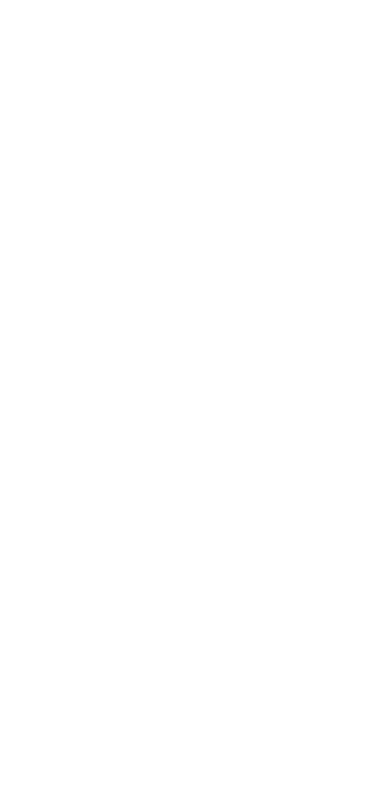
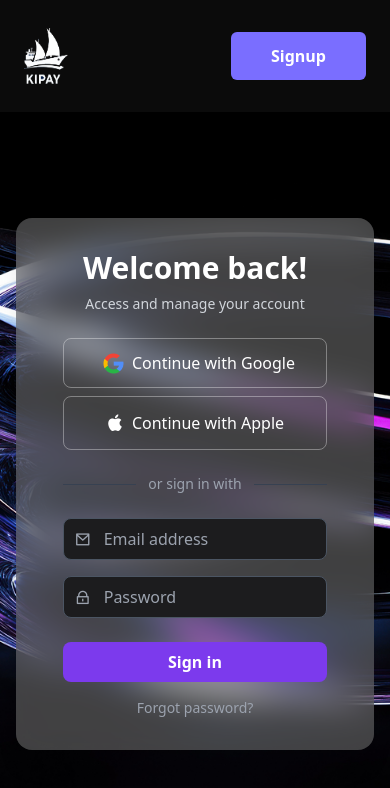
Before and after one commit to MUHAMMAD-HASNAIN-ALI-SHAH/Kipay-Freelancing, a React (Vite) app: page /signin in a window 390 px wide. Before the commit this address had no page. Shown: the top 788 px of the page. Built offline with nearby package versions, Linux system fonts and the light colour scheme.

Commit message:
Signin completed with responsiveness

```diff
--- a/src/App.tsx
+++ b/src/App.tsx
@@ -1,13 +1,13 @@
 import { Route, Routes } from "react-router-dom";
 import HomePage from "./pages/HomePage";
-import Authentication from "./pages/Authentication";
+import SigninPage from "./pages/SigninPage";
 
 function App() {
   return (
     <div className="w-full">
       <Routes>
         <Route path="/" element={<HomePage />} />
-        <Route path="/authentication" element={<Authentication />} />
+        <Route path="/signin" element={<SigninPage />} />
       </Routes>
     </div>
   );
--- /dev/null
+++ b/src/components/Authentication/Navbar.tsx
@@ -0,0 +1,18 @@
+const Navbar = () => {
+  return (
+    <div className="w-full flex justify-center items-center px-6 bg-[#0B0B0B] min-h-[100px] md:min-h-[138px]">
+      <div className="flex justify-between items-center w-full max-w-7xl lg:px-14 py-7">
+        <img
+          src="./Authentication/logo.png"
+          className="max-w-11 2xl:max-w-16 min-h-14 2xl:min-h-20"
+          alt=""
+        />
+        <button className="bg-[#7A6EFF] px-10 py-3 rounded-md font-semibold text-white">
+          Signup
+        </button>
+      </div>
+    </div>
+  );
+};
+
+export default Navbar;
--- /dev/null
+++ b/src/components/Authentication/Signin.tsx
@@ -0,0 +1,74 @@
+const Signin = () => {
+  return (
+    <div className="flex flex-col justify-center min-h-[calc(100vh-100px)] md:min-h-[calc(100vh-138px)] items-center overflow-x-hidden px-4">
+      <div className="w-full min-h-[calc(100vh-100px)] md:min-h-[calc(100vh-138px)] flex items-center justify-center">
+        <div className="bg-[#6B6B6B] bg-opacity-60 backdrop-blur-lg p-8 py-15 md:py-28 rounded-2xl max-w-3xl w-full shadow-xl">
+          <div className="w-[90%] sm:w-[75%] md:w-[60%] mx-auto">
+            <h2 className="text-white text-3xl md:text-5xl font-bold text-center mb-2">
+              Welcome back!
+            </h2>
+            <p className="text-gray-300 text-sm md:text-lg text-center mb-6">
+              Access and manage your account
+            </p>
+
+            {/* Social Buttons */}
+            <div className="space-y-2 md:space-y-3 mb-6">
+              <button className="flex items-center justify-center w-full py-3 px-4 bg-none text-white border border-white/35 rounded-lg hover:bg-[#333] transition">
+                <img
+                  src="./Authentication/google.png"
+                  className="px-2"
+                  alt=""
+                />{" "}
+                Continue with Google
+              </button>
+              <button className="flex items-center justify-center w-full py-3 px-4 bg-none text-white border border-white/35 rounded-lg hover:bg-[#333] transition">
+                <i className="ri-apple-fill mr-2 text-lg"></i> Continue with
+                Apple
+              </button>
+            </div>
+
+            {/* Divider */}
+            <div className="flex items-center mb-6">
+              <div className="flex-grow h-px bg-gray-700" />
+              <span className="text-gray-400 text-sm px-3">
+                or sign in with
+              </span>
+              <div className="flex-grow h-px bg-gray-700" />
+            </div>
+
+            {/* Email Input */}
+            <div className="mb-4 relative">
+              <i className="ri-mail-line absolute left-3 top-1/2 -translate-y-1/2 text-gray-400" />
+              <input
+                type="email"
+                placeholder="Email address"
+                className="w-full pl-10 pr-4 py-2 bg-[#1c1c1e] text-white rounded-lg border border-gray-600 placeholder-gray-400 focus:outline-none focus:ring-2 focus:ring-violet-500"
+              />
+            </div>
+
+            {/* Password Input */}
+            <div className="mb-6 relative">
+              <i className="ri-lock-line absolute left-3 top-1/2 -translate-y-1/2 text-gray-400" />
+              <input
+                type="password"
+                placeholder="Password"
+                className="w-full pl-10 pr-4 py-2 bg-[#1c1c1e] text-white rounded-lg border border-gray-600 placeholder-gray-400 focus:outline-none focus:ring-2 focus:ring-violet-500"
+              />
+            </div>
+
+            {/* Sign In Button */}
+            <button className="w-full py-2 bg-violet-600 hover:bg-violet-700 text-white rounded-lg font-semibold transition">
+              Sign in
+            </button>
+
+            <p className="text-sm text-gray-400 text-center mt-4 hover:underline cursor-pointer">
+              Forgot password?
+            </p>
+          </div>
+        </div>
+      </div>
+    </div>
+  );
+};
+
+export default Signin;
--- a/src/pages/Authentication.tsx
+++ /dev/null
@@ -1,14 +0,0 @@
-const Authentication = () => {
-  return (
-    <div className="flex flex-col justify-center bg-black min-h-screen items-center overflow-x-hidden">
-      <div
-        className="max-w-7xl w-full h-full bg-cover bg-center"
-        style={{
-          backgroundImage: "url('./Authentication/bg-img.png')",
-        }}
-      ></div>
-    </div>
-  );
-};
-
-export default Authentication;
--- /dev/null
+++ b/src/pages/SigninPage.tsx
@@ -0,0 +1,22 @@
+import Navbar from "../components/Authentication/Navbar";
+import Signin from "../components/Authentication/Signin";
+
+const SigninPage = () => {
+  return (
+    <div className="flex flex-col justify-center bg-black min-h-screen items-center overflow-x-hidden">
+      <div
+        className="w-full min-h-screen bg-cover bg-center"
+        style={{
+          backgroundImage: "url('./Authentication/bg-img.png')",
+        }}
+      >
+        <div className="w-full h-full">
+          <Navbar />
+          <Signin />
+        </div>
+      </div>
+    </div>
+  );
+};
+
+export default SigninPage;
```
Also changed, not shown: public/Authentication/google.png (added).
